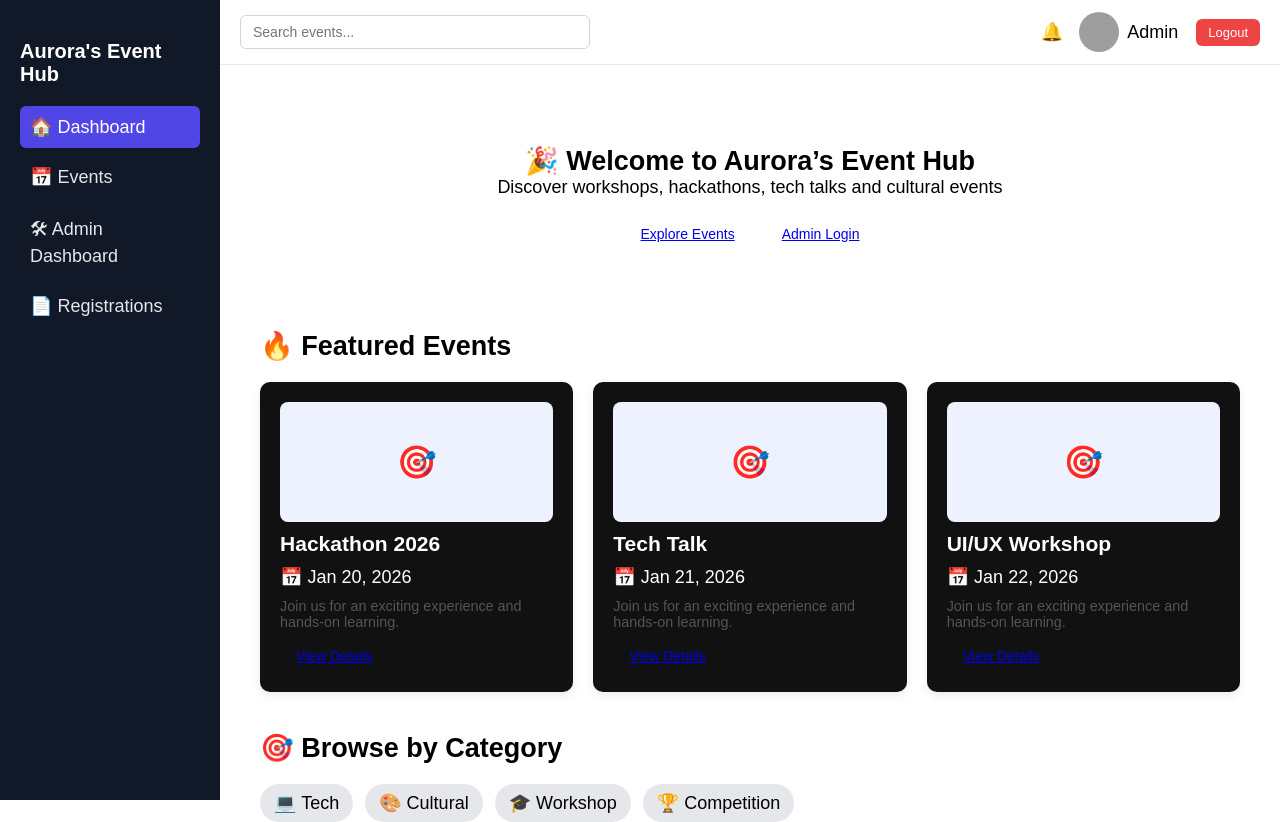
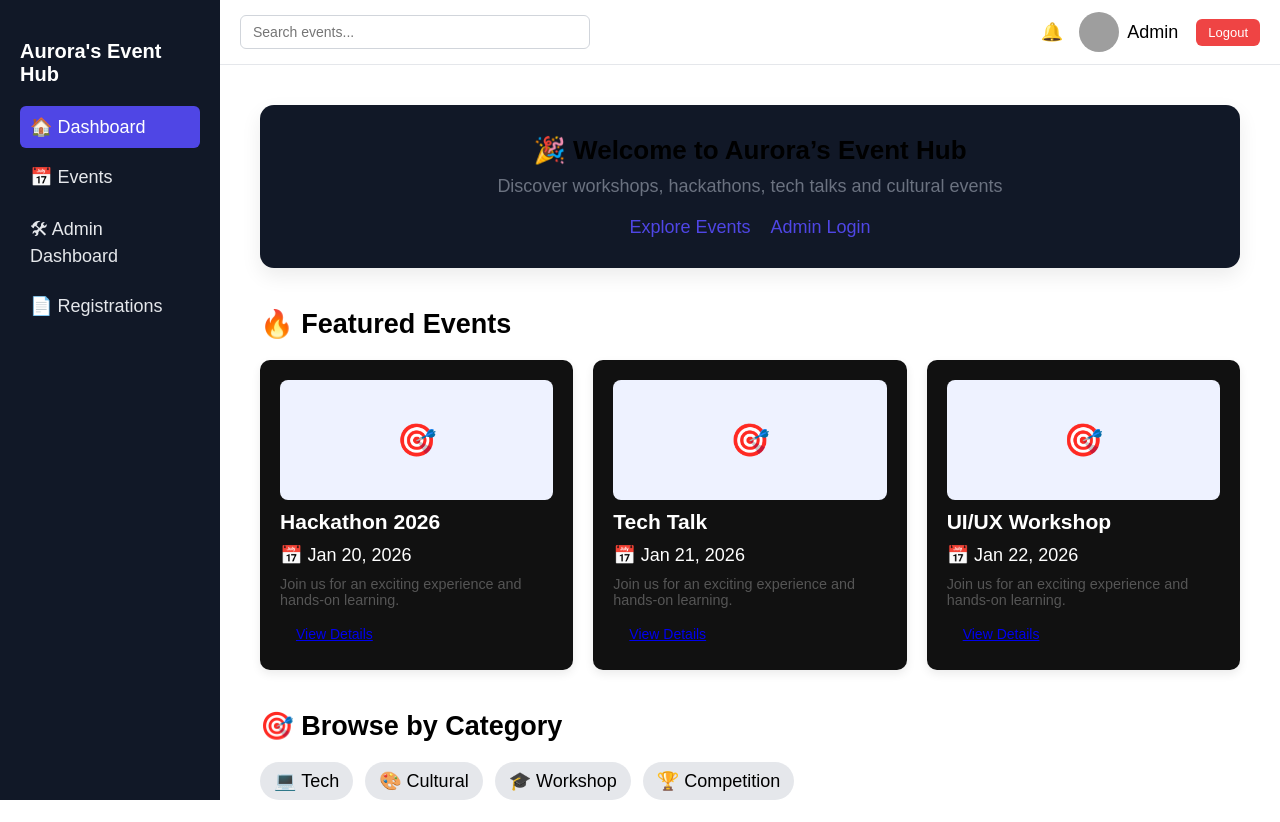
Before and after one commit to vaishnavichattarbandh/event-registration-frontend, a React app: page / in a window 1280 px wide. Shown: the top 822 px of the page. Built offline with nearby package versions, Linux system fonts and the light colour scheme; grey boxes are pictures that could not be loaded; the HTML template or start-up script is replaced by a standard one.

Commit message:
Convert hero section to welcome card

```diff
--- a/src/pages/dashboard.jsx
+++ b/src/pages/dashboard.jsx
@@ -5,20 +5,16 @@ const Dashboard = () => {
   return (
     <div className="dashboard">
 
-      {/* HERO SECTION */}
-      <section className="hero">
+      {/* ✅ WELCOME CARD (REPLACED HERO) */}
+      <section className="welcome-card">
         <h1>🎉 Welcome to Aurora’s Event Hub</h1>
         <p>
           Discover workshops, hackathons, tech talks and cultural events
         </p>
 
-        <div className="hero-buttons">
-          <Link to="/events" className="btn primary">
-            Explore Events
-          </Link>
-          <Link to="/admin/login" className="btn outline">
-            Admin Login
-          </Link>
+        <div className="welcome-links">
+          <Link to="/events">Explore Events</Link>
+          <Link to="/admin/login">Admin Login</Link>
         </div>
       </section>
 
@@ -66,17 +62,17 @@ const Dashboard = () => {
         <div className="upcoming">
           <div>
             <strong>Hackathon 2026</strong>
-            <p>📍18 April,2026 Auditorium • 🕘 10 AM</p>
+            <p>📍18 April, 2026 Auditorium • 🕘 10 AM</p>
           </div>
 
           <div>
             <strong>AI Tech Talk</strong>
-            <p>📍19 April,2026 Seminar Hall • 🕓 4 PM</p>
+            <p>📍19 April, 2026 Seminar Hall • 🕓 4 PM</p>
           </div>
 
           <div>
             <strong>Design Workshop</strong>
-            <p>📍2- April,2026 Lab 2 • 🕑 2 PM</p>
+            <p>📍2 April, 2026 Lab 2 • 🕑 2 PM</p>
           </div>
         </div>
       </section>
--- a/src/styles/dashboard.css
+++ b/src/styles/dashboard.css
@@ -119,7 +119,7 @@
   border-radius: 12px;
 }
 .welcome-card {
-  background: #ffffff;
+  background: #111827;
   border-radius: 14px;
   padding: 30px;
   margin-bottom: 30px;
```
